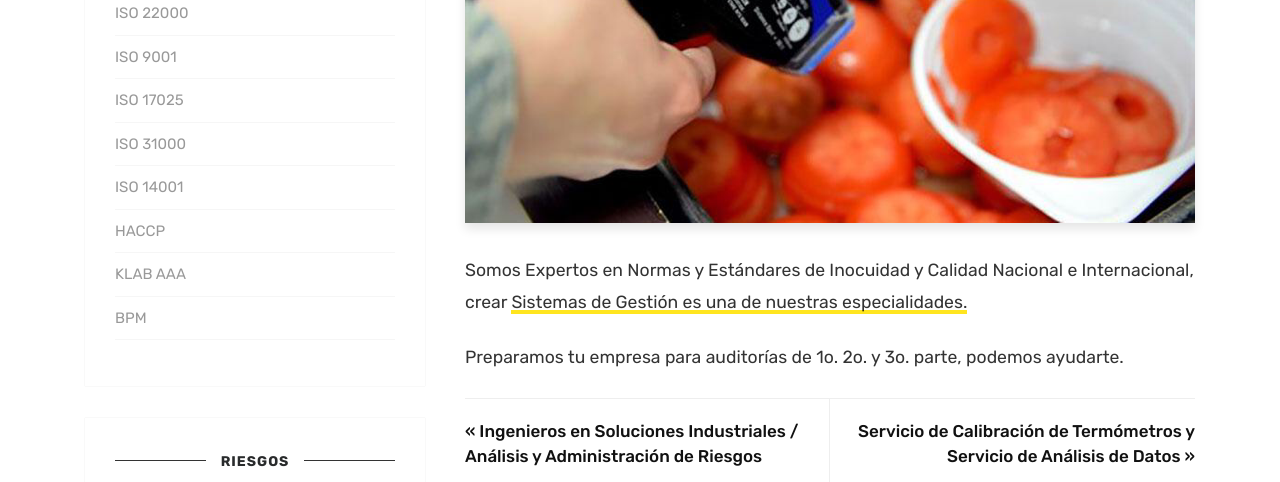
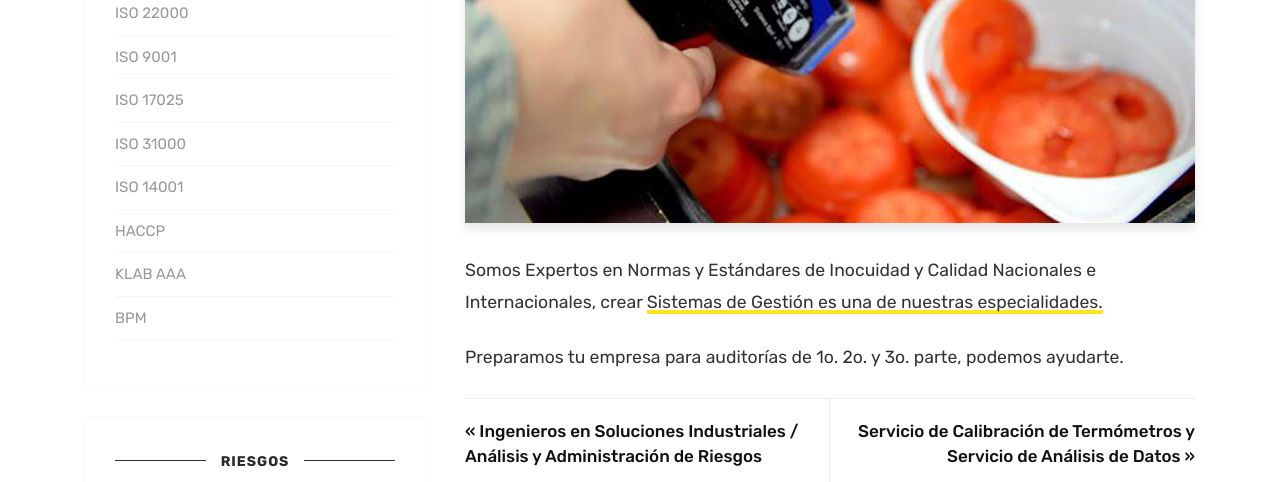
Before and after one commit to Klabsa/klabsa.github.io, a Jekyll site: the page built from _posts/2018-01-12-powerful-things-markdown-editor.md, in a window 1280 px wide and 900 px high, scrolled down 538 px, cut to the strip 0-482 px from the top of the window. Built offline with Jekyll 4.4.1, drawn with Linux system fonts in a browser that asks for light colours; comment, search, counter and statistics services are not loaded.

Commit message:
Update 2018-01-12-powerful-things-markdown-editor.md

```diff
--- a/_posts/2018-01-12-powerful-things-markdown-editor.md
+++ b/_posts/2018-01-12-powerful-things-markdown-editor.md
@@ -7,6 +7,6 @@ image: assets/images/2.jpg
 featured: true
 ---
 
-Somos Expertos en Normas y Estándares de Inocuidad y Calidad Nacional e Internacional, crear <a href="#">Sistemas de Gestión es una de nuestras especialidades.</a>
+Somos Expertos en Normas y Estándares de Inocuidad y Calidad Nacionales e Internacionales, crear <a href="#">Sistemas de Gestión es una de nuestras especialidades.</a>
 
 Preparamos tu empresa para auditorías de 1o. 2o. y 3o. parte, podemos ayudarte.
```
